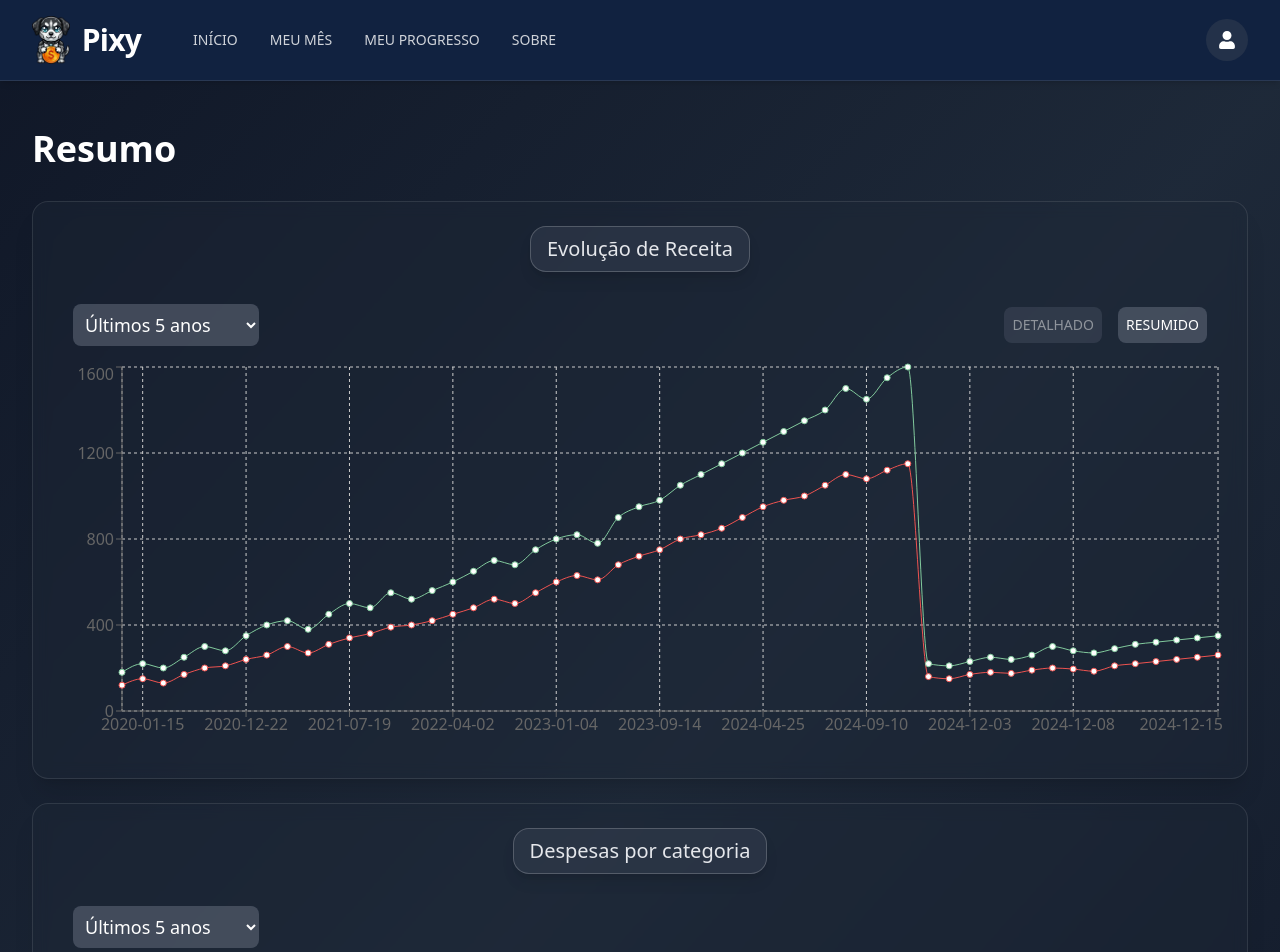
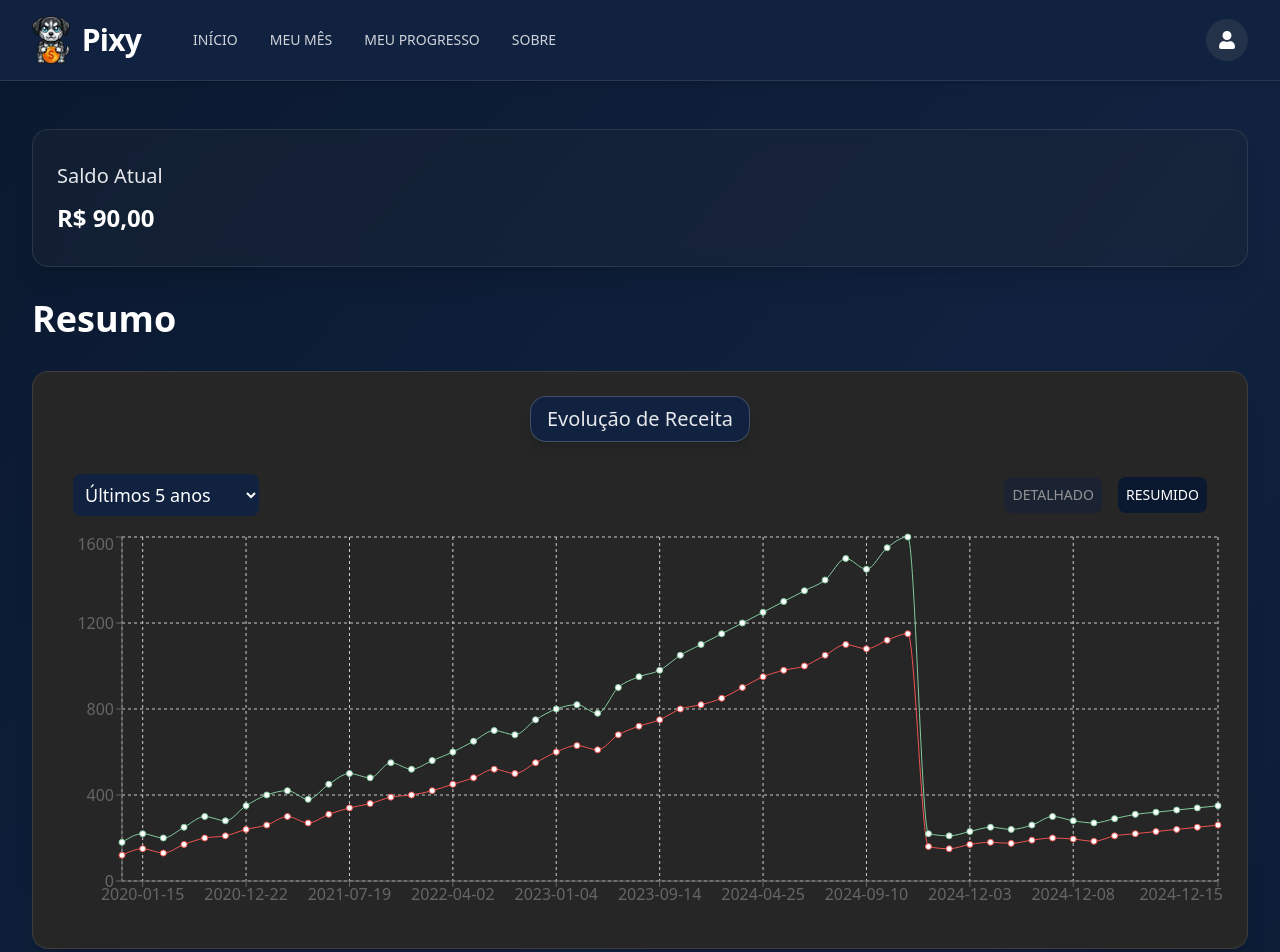
Before and after one commit to Novo-Codigo/pixy, a React (Vite) app in the folder frontend/: page / in a window 1280 px wide. Shown: the top 952 px of the page. Built offline with nearby package versions, Linux system fonts and the light colour scheme.

Commit message:
feat: current balance card

```diff
--- a/frontend/src/index.tsx
+++ b/frontend/src/index.tsx
@@ -159,21 +159,28 @@ export default function Home() {
     }, [categoryPeriod])
 
     return (
-        <div className="min-h-screen bg-linear-to-br from-gray-900 via-gray-800 to-gray-900 pb-12">
+        <div className="min-h-screen bg-linear-to-br from-primary via-secondary to-primary pb-12">
             <div className="max-w-7xl mx-auto px-4 sm:px-6 lg:px-8 py-8 md:py-12">
+                <div className="bg-gray-800/40 backdrop-blur-sm rounded-2xl shadow-xl border border-white/10 py-6 px-2 md:p-6 mb-8">
+                    <div className="flex flex-col mb-2">
+                        <h3 className="text-gray-200 text-xl font-medium py-2 mb-1">Saldo Atual</h3>
+                        <p className="text-2xl font-bold text-white">R$ 90,00</p>
+                    </div>
+                </div>
+
                 <h1 className="text-3xl md:text-4xl font-bold text-white mb-8">Resumo</h1>
                 <div className="flex flex-col gap-6 mb-8">
 
                     {/* --- GRÁFICO DE LINHA --- */}
-                    <div className="bg-gray-800/40 backdrop-blur-sm rounded-2xl shadow-xl border border-white/10 py-6 px-2 md:p-6">
+                    <div className="bg-neutral-800 backdrop-blur-sm rounded-2xl shadow-xl border border-white/10 py-6 px-2 md:p-6">
                         <div className="flex flex-col items-center justify-between mb-2">
-                            <h3 className="text-gray-200 bg-gray-700/50 text-xl font-medium border border-white/20 shadow-lg rounded-2xl px-4 py-2 mb-4">Evolução de Receita</h3>
+                            <h3 className="text-gray-200 bg-secondary text-xl font-medium border border-white/20 shadow-lg rounded-2xl px-4 py-2 mb-4">Evolução de Receita</h3>
 
                             <div className="flex flex-col md:flex-row gap-y-4 flex-nowrap my-4 w-full pl-4 md:px-4 md:justify-between md:items-center">
                                 <select
                                     value={balancePeriod}
                                     onChange={(e) => setBalancePeriod(e.target.value as Period)}
-                                    className="text-xs mr-4 bg-gray-500/50 text-white rounded-lg p-2 md:text-lg"
+                                    className="text-xs mr-4 bg-secondary text-white rounded-lg p-2 md:text-lg"
                                 >
                                     <option value="7D">Últimos 7 dias</option>
                                     <option value="15D">Últimos 15 dias</option>
@@ -198,7 +205,7 @@ export default function Home() {
                                 <div className="flex flex-row flex-nowrap gap-x-4">
                                     <button
                                         type="button"
-                                        className="text-white bg-gray-500/50 rounded-lg p-2 text-xs md:text-sm disabled:opacity-50"
+                                        className="text-white bg-secondary rounded-lg p-2 text-xs md:text-sm disabled:opacity-50 hover:cursor-pointer disabled:hover:cursor-default"
                                         disabled={mode === "DETAILED"}
                                         onClick={() => { setMode("DETAILED") }}
                                     >
@@ -206,7 +213,7 @@ export default function Home() {
                                     </button>
                                     <button
                                         type="button"
-                                        className="text-white bg-gray-500/50 rounded-lg p-2 text-xs md:text-sm disabled:opacity-50"
+                                        className="text-white bg-primary rounded-lg p-2 text-xs md:text-sm disabled:opacity-50 hover:cursor-pointer disabled:hover:cursor-default"
                                         disabled={mode === "SUMMARY"}
                                         onClick={() => { setMode("SUMMARY") }}
                                     >
@@ -223,15 +230,15 @@ export default function Home() {
                     </div>
 
                     {/* --- GRÁFICO DE BARRAS --- */}
-                    <div className="bg-gray-800/40 backdrop-blur-sm rounded-2xl shadow-xl border border-white/10 py-6 px-2 md:p-6">
+                    <div className="bg-neutral-800 backdrop-blur-sm rounded-2xl shadow-xl border border-white/10 py-6 px-2 md:p-6">
                         <div className="flex flex-col items-center justify-between mb-2">
-                            <h3 className="text-gray-200 bg-gray-700/50 text-xl font-medium border border-white/20 shadow-lg rounded-2xl px-4 py-2 mb-4">Despesas por categoria</h3>
+                            <h3 className="text-gray-200 bg-secondary text-xl font-medium border border-white/20 shadow-lg rounded-2xl px-4 py-2 mb-4">Despesas por categoria</h3>
 
                             <div className="flex flex-col md:flex-row gap-y-4 flex-nowrap my-4 w-full pl-4 md:px-4 md:justify-between md:items-center">
                                 <select
                                     value={categoryPeriod}
                                     onChange={(e) => setCategoryPeriod(e.target.value as Period)}
-                                    className="text-xs mr-4 bg-gray-500/50 text-white rounded-lg p-2 md:text-lg"
+                                    className="text-xs mr-4 bg-secondary text-white rounded-lg p-2 md:text-lg"
                                 >
                                     <option value="7D">Últimos 7 dias</option>
                                     <option value="15D">Últimos 15 dias</option>
```
Also changed, not shown: 1 other file (tests, documents, lock files or other folders).
